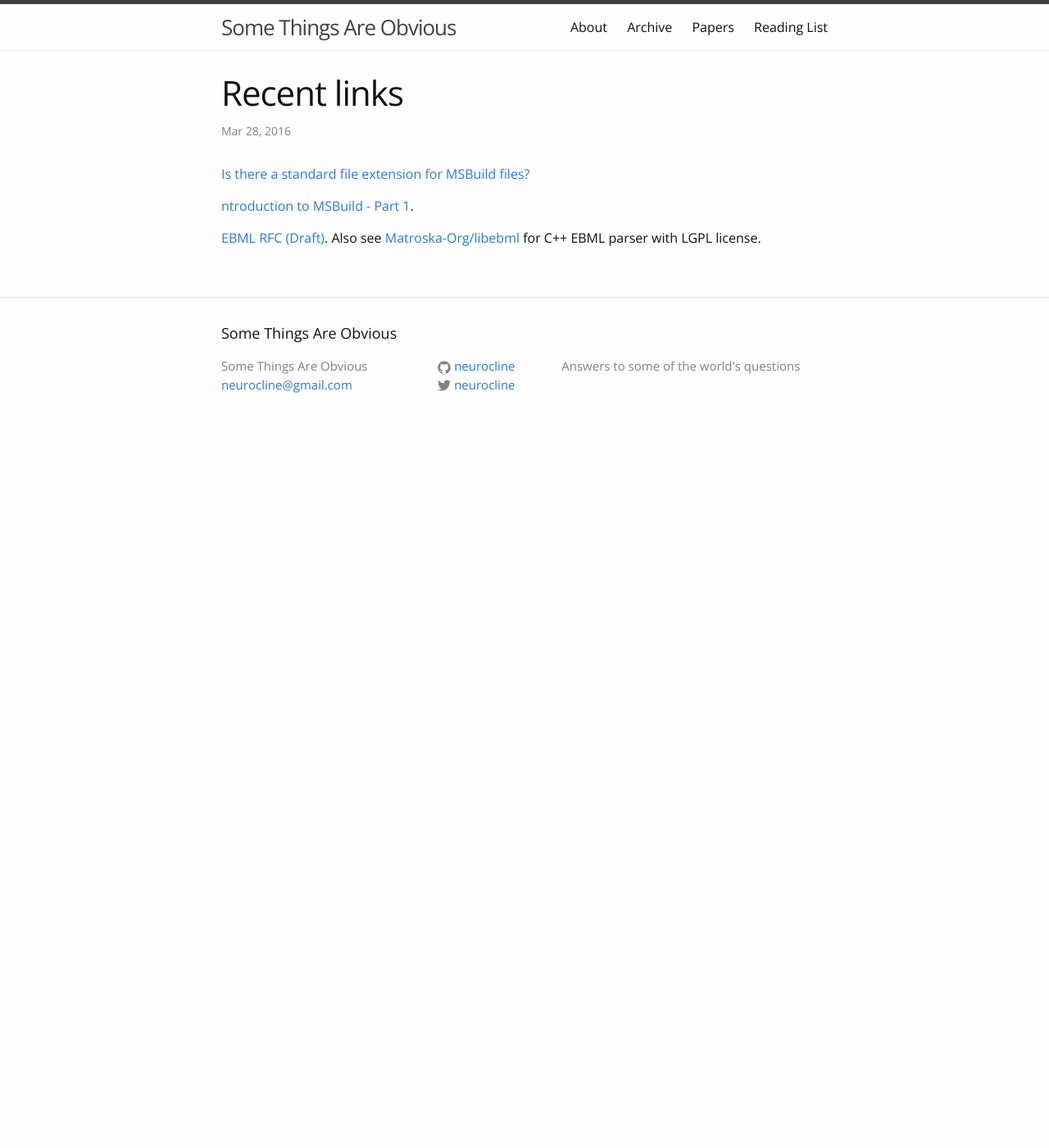
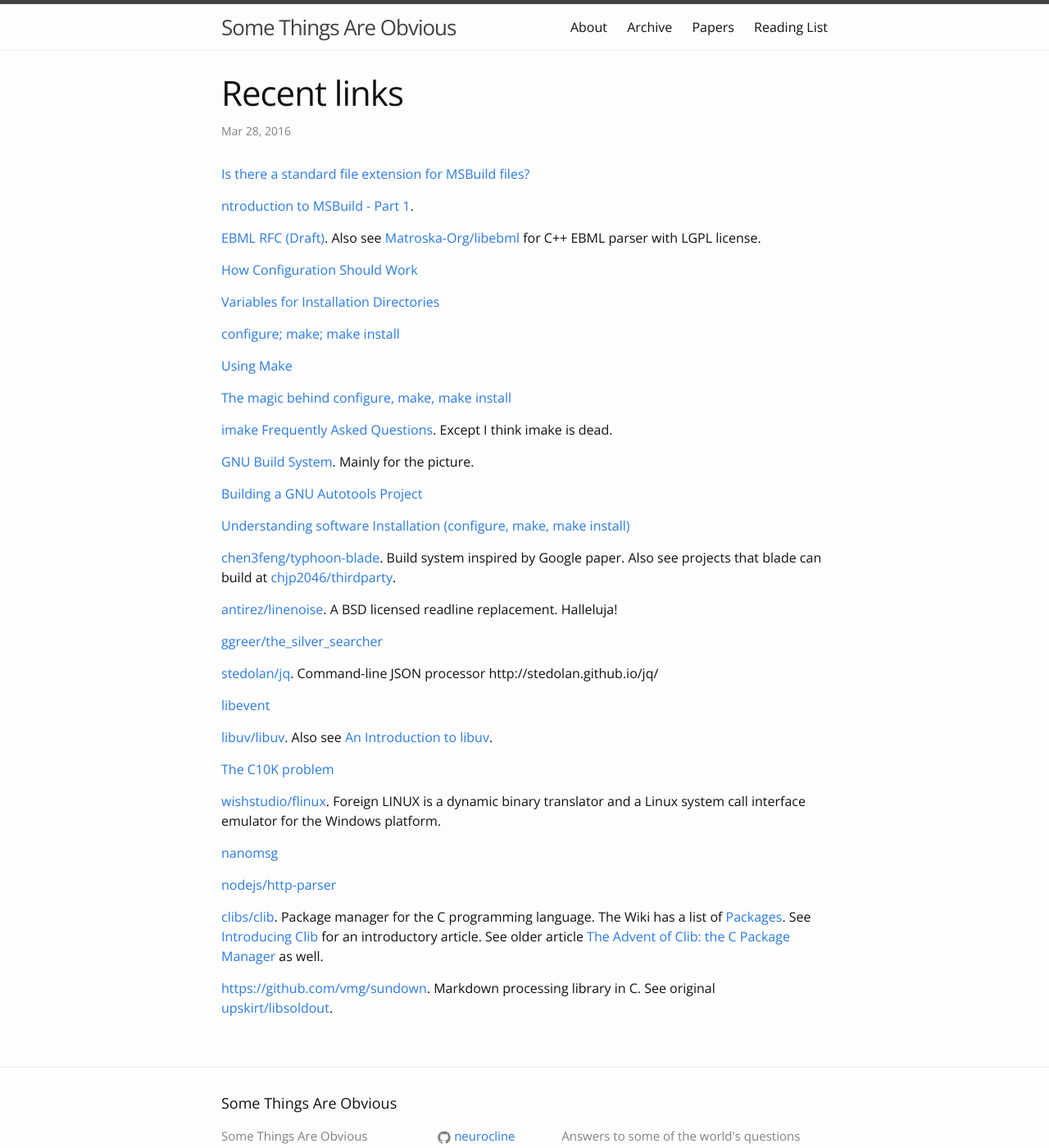
Before and after one commit to neurocline/neurocline.github.io, a Jekyll site: the page built from _posts/2016-03-28-recent-links.markdown, in a window 1280 px wide and 1400 px high. Shown: the whole window at 82% size. Built offline with Jekyll 4.4.1, drawn with Linux system fonts in a browser that asks for light colours.

Commit message:
Recent links updated

```diff
--- a/_posts/2016-03-28-recent-links.markdown
+++ b/_posts/2016-03-28-recent-links.markdown
@@ -11,3 +11,45 @@ tags: links
 [ntroduction to MSBuild - Part 1](http://www.codeproject.com/Articles/465087/Introduction-to-MSBuild-Part).
 
 [EBML RFC (Draft)](https://matroska.org/technical/specs/rfc/index.html). Also see [Matroska-Org/libebml](https://github.com/Matroska-Org/libebml) for C++ EBML parser with LGPL license.
+
+[How Configuration Should Work](https://www.gnu.org/prep/standards/html_node/Configuration.html)
+
+[Variables for Installation Directories](https://www.gnu.org/prep/standards/html_node/Directory-Variables.html)
+
+[configure; make; make install](http://tldp.org/LDP/LG/current/smith.html)
+
+[Using Make](http://tldp.org/HOWTO/Software-Building-HOWTO-3.html)
+
+[The magic behind configure, make, make install](https://robots.thoughtbot.com/the-magic-behind-configure-make-make-install)
+
+[imake Frequently Asked Questions](http://www.snake.net/software/imake-stuff/imake-faq.html). Except I think imake is dead.
+
+[GNU Build System](https://en.wikipedia.org/wiki/GNU_Build_System). Mainly for the picture.
+
+[Building a GNU Autotools Project](http://inti.sourceforge.net/tutorial/libinti/autotoolsproject.html)
+
+[Understanding software Installation (configure, make, make install)](http://www.codecoffee.com/tipsforlinux/articles/27.html)
+
+[chen3feng/typhoon-blade](https://github.com/chen3feng/typhoon-blade/). Build system inspired by Google paper. Also see projects that blade can build at [chjp2046/thirdparty](https://github.com/chjp2046/thirdparty).
+
+[antirez/linenoise](https://github.com/antirez/linenoise). A BSD licensed readline replacement. Halleluja!
+
+[ggreer/the_silver_searcher](https://github.com/ggreer/the_silver_searcher)
+
+[stedolan/jq](https://github.com/stedolan/jq). Command-line JSON processor http://stedolan.github.io/jq/
+
+[libevent](http://libevent.org/)
+
+[libuv/libuv](https://github.com/libuv/libuv). Also see [An Introduction to libuv](http://nikhilm.github.io/uvbook/introduction.html).
+
+[The C10K problem](http://www.kegel.com/c10k.html)
+
+[wishstudio/flinux](https://github.com/wishstudio/flinux). Foreign LINUX is a dynamic binary translator and a Linux system call interface emulator for the Windows platform.
+
+[nanomsg](https://github.com/nanomsg/nanomsg)
+
+[nodejs/http-parser](https://github.com/nodejs/http-parser)
+
+[clibs/clib](https://github.com/clibs/clib). Package manager for the C programming language. The Wiki has a list of [Packages](https://github.com/clibs/clib/wiki/Packages). See [Introducing Clib](https://medium.com/@tjholowaychuk/introducing-clib-b32e6e769cb3#.t6bd5p3qo) for an introductory article. See older article [The Advent of Clib: the C Package Manager](https://blog.ashworth.in/the-advent-of-clib-the-c-package-manager/) as well.
+
+[https://github.com/vmg/sundown](https://github.com/vmg/sundown). Markdown processing library in C. See original [upskirt/libsoldout](http://fossil.instinctive.eu/libsoldout/index).
```
